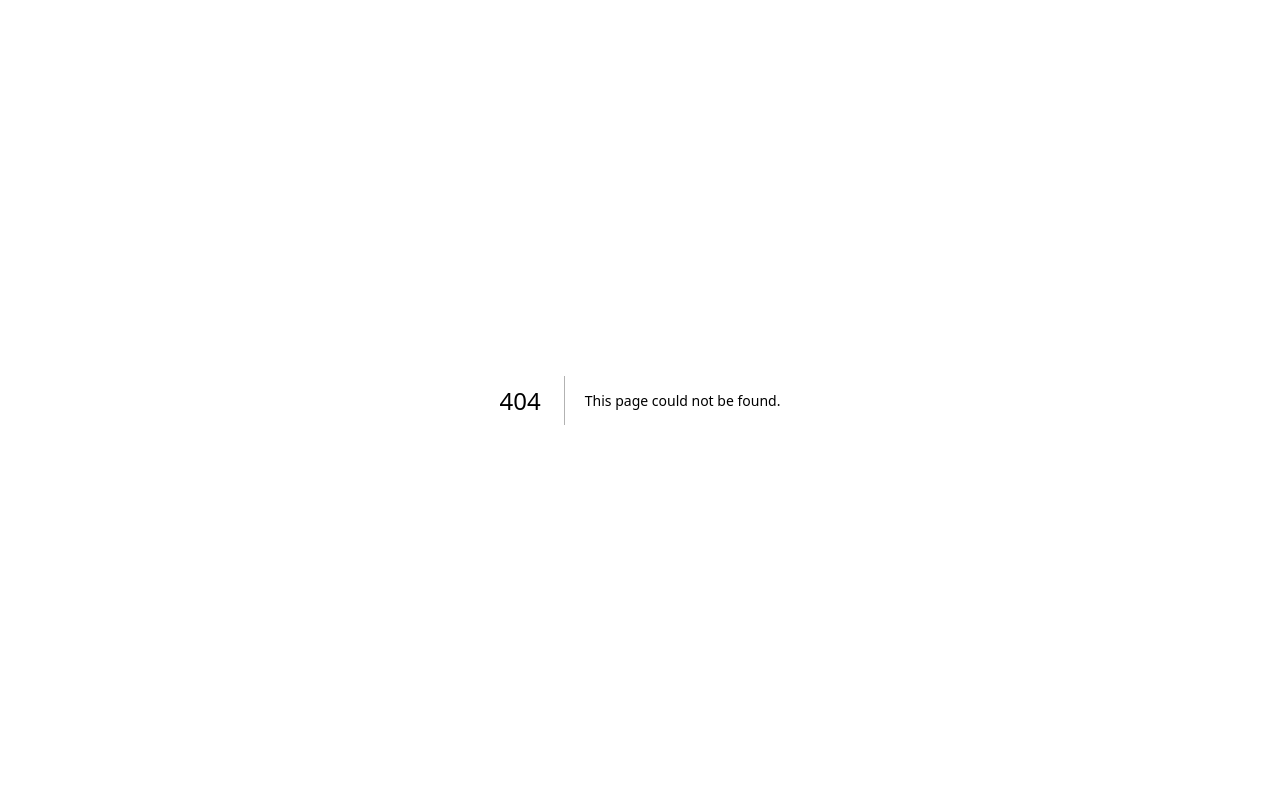
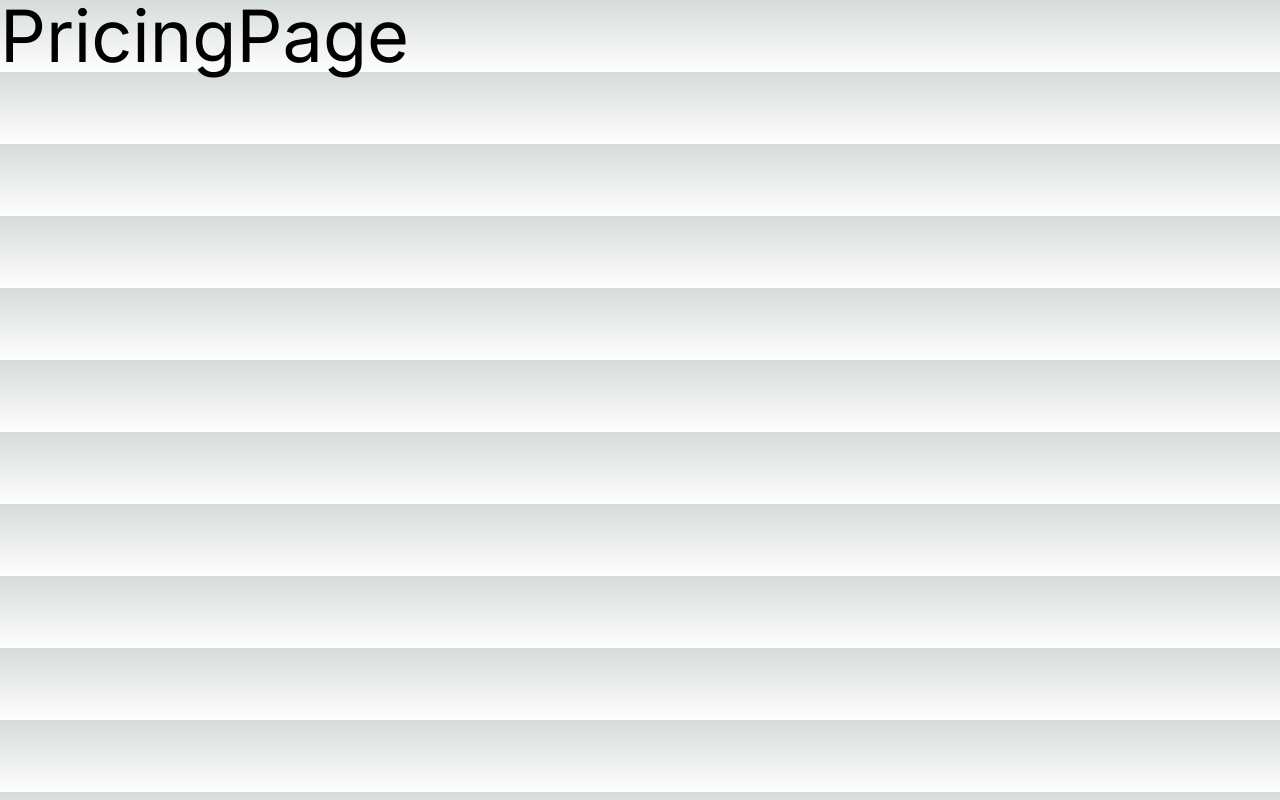
Before and after one commit to BMancilla23/Nextjs_App_Introduction, a Next.js app: page /pricing in a window 1280 px wide. Before the commit this address had no page. Built offline with nearby package versions, Linux system fonts and the light colour scheme.

Commit message:
Página pricing creada

```diff
--- /dev/null
+++ b/app/(public)/pricing/page.tsx
@@ -0,0 +1,18 @@
+import type { Metadata } from 'next';
+import React from 'react'
+
+// shortcut mr create a metadata
+export const metadata: Metadata = {
+ title: 'Pricing Page',
+ description: 'Esta es la página de precios de mi servicio',
+};
+
+type Props = {}
+
+const PricingPage = (props: Props) => {
+  return (
+    <div className='text-7xl'>PricingPage</div>
+  )
+}
+
+export default PricingPage
```
